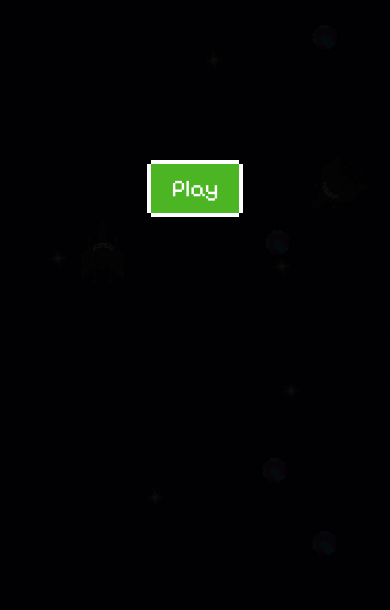
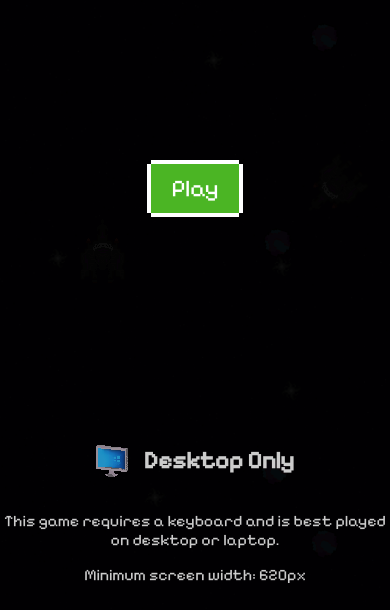
Before and after one commit to M4sayev/asteroid-game, a website built with Vite: page asteroid-game/index.html in a window 390 px wide. Shown: the part 234-844 px from the top of the page. Built offline with nearby package versions, Linux system fonts and the light colour scheme; files whose address does not match are found by name.

Commit message:
Feat: add a warning to play this game on desktop PC or laptop with screen width starting from 620px Fix: reset the powerups after

```diff
--- a/asteroid-game/index.html
+++ b/asteroid-game/index.html
@@ -27,6 +27,16 @@
         <span class="border-span top"></span>
         <span class="border-span bottom"></span>
       </button>
+      <div class="mobile-warning-content">
+        <div class="image-container">
+          <img src="assets/no-mobile-warning.png" alt="Desktop PC" />
+          <h2>Desktop Only</h2>
+        </div>
+        <p>
+          This game requires a keyboard and is best played on desktop or laptop.
+        </p>
+        <p>Minimum screen width: 620px</p>
+      </div>
     </section>
     <!-- score menu -->
     <section class="menu" id="scoreMenu">
--- a/asteroid-game/src/entities/ship.ts
+++ b/asteroid-game/src/entities/ship.ts
@@ -233,6 +233,7 @@ export class Ship extends BaseEntity {
     this.vx = 0;
     this.vy = 0;
     this.#thrustTimeout = 0;
+    this.#resetShotGunPowerUp();
     this.angle = angle;
     this.active = true;
     this.#explosionScale = 0;
@@ -299,10 +300,14 @@ export class Ship extends BaseEntity {
     this.#handleShotGunTimeout();
   }
 
+  #resetShotGunPowerUp(): void {
+    this.#shotgunTimeout = Ship.shotgunTimeoutConst;
+    this.hasPowerupShotgun = false;
+  }
+
   #handleShotGunTimeout(): void {
     if (this.#shotgunTimeout < 0) {
-      this.#shotgunTimeout = Ship.shotgunTimeoutConst;
-      this.hasPowerupShotgun = false;
+      this.#resetShotGunPowerUp();
     }
     if (this.hasPowerupShotgun) {
       this.#shotgunTimeout--;
--- a/asteroid-game/src/game.ts
+++ b/asteroid-game/src/game.ts
@@ -210,7 +210,7 @@ export class AsteroidGame {
   #usePowerUpsPerPlayer(
     player: Ship,
     powerUp: PowerUp,
-    procetilesArr: Projectile[]
+    procetilesArr: Projectile[],
   ): void {
     if (!player.active) return;
     if (this.#checkCollision(player, powerUp)) {
@@ -282,7 +282,7 @@ export class AsteroidGame {
   #handlePlayerAsteroidCollision(
     asteroid: Asteroid,
     player: Ship,
-    currentTimeMs: number
+    currentTimeMs: number,
   ) {
     if (this.#checkCollision(asteroid, player)) {
       if (asteroid.shouldPlayCollision(currentTimeMs)) {
@@ -328,7 +328,7 @@ export class AsteroidGame {
 
   #drawAsteroids(): void {
     this.#asteroids.forEach((asteroid) =>
-      asteroid.update(this.#ctx, this.#width, this.#height)
+      asteroid.update(this.#ctx, this.#width, this.#height),
     );
   }
 
@@ -336,7 +336,7 @@ export class AsteroidGame {
     if (this.#bg) {
       const scale = Math.max(
         this.#width / this.#bg.width,
-        this.#height / this.#bg.height
+        this.#height / this.#bg.height,
       );
 
       const drawWidth = this.#bg.width * scale;
@@ -398,7 +398,7 @@ export class AsteroidGame {
   #destroyPlayer(
     player: Ship,
     enemyProjectiles: Projectile[],
-    playerName: PlayerNumber
+    playerName: PlayerNumber,
   ): void {
     if (!player.active) return;
 
@@ -420,6 +420,16 @@ export class AsteroidGame {
     }
   }
 
+  #resetPowerUpCooldowns(): void {
+    for (const powerUp in this.#powerUpCooldowns)
+      this.#powerUpCooldowns[powerUp as PowerUpType] = 0;
+  }
+  #resetPowerUpCounts(): void {
+    for (const type in this.#powerupsCount) {
+      this.#powerupsCount[type as PowerUpType] = 0;
+    }
+  }
+
   #resetGame(): void {
     clearTimeout(this.#resetTimeoutID);
 
@@ -431,11 +441,16 @@ export class AsteroidGame {
 
       this.#asteroids = [];
 
+      this.#powerups = [];
+
+      this.#resetPowerUpCooldowns();
+      this.#resetPowerUpCounts();
+
       this.#playerOne.reset(x1, y1, getRandomAngle());
       this.#playerTwo.reset(
         this.#width - x1,
         this.#height - y1,
-        getRandomAngle()
+        getRandomAngle(),
       );
 
       this.#populateAsteroidsArray();
@@ -462,7 +477,7 @@ export class AsteroidGame {
     if (this.#checkCollision(this.#playerOne, this.#playerTwo)) {
       const { nx, ny } = calculateCollisionNormal(
         this.#playerOne,
-        this.#playerTwo
+        this.#playerTwo,
       );
       this.#playerOne.bounce(nx, ny);
       this.#playerTwo.bounce(nx, ny);
@@ -476,12 +491,12 @@ export class AsteroidGame {
       this.#setLastPressedKeyByPlayer(
         key as KeyName,
         this.#playerOne,
-        PLAYER_ONE_CONTROLS
+        PLAYER_ONE_CONTROLS,
       );
       this.#setLastPressedKeyByPlayer(
         key as KeyName,
         this.#playerTwo,
-        PLAYER_TWO_CONTROLS
+        PLAYER_TWO_CONTROLS,
       );
 
       this.#keys[key as KeyName] = state;
@@ -491,7 +506,7 @@ export class AsteroidGame {
   #setLastPressedKeyByPlayer(
     key: KeyName,
     player: Ship,
-    playerControls: ControlsType
+    playerControls: ControlsType,
   ) {
     if (!Object.values(playerControls).includes(key)) return;
     if (key == playerControls.shoot) return;
@@ -514,7 +529,7 @@ export class AsteroidGame {
     player.lastKeyPressTimeMS[key] = now;
 
     const directionalKeys = Object.values(playerControls).filter(
-      (k) => k !== playerControls.shoot && k !== key
+      (k) => k !== playerControls.shoot && k !== key,
     );
     for (const k of directionalKeys) {
       player.lastKeyPressTimeMS[k] = 0;
@@ -527,11 +542,11 @@ export class AsteroidGame {
     const randomY = Math.floor(Math.random() * this.#height);
     const x = Math.min(
       this.#width - maxObstacleSize,
-      Math.max(randomX, maxObstacleSize)
+      Math.max(randomX, maxObstacleSize),
     );
     const y = Math.min(
       this.#height - maxObstacleSize,
-      Math.max(randomY, maxObstacleSize)
+      Math.max(randomY, maxObstacleSize),
     );
     return { x, y };
   }
--- a/asteroid-game/styles.css
+++ b/asteroid-game/styles.css
@@ -323,6 +323,19 @@ body {
   transition: 300ms opacity ease-in-out;
 }
 
+.image-container {
+  display: flex;
+  align-items: center;
+  gap: 1rem;
+  justify-content: center;
+}
+.mobile-warning-content {
+  text-align: center;
+  opacity: 0.8;
+  position: absolute;
+  bottom: 10px;
+}
+
 @media screen and (min-width: 720px) {
   #menu {
     flex-direction: row;
```
Also changed, not shown: asteroid-game/public/assets/no-mobile-warning.png (added).
